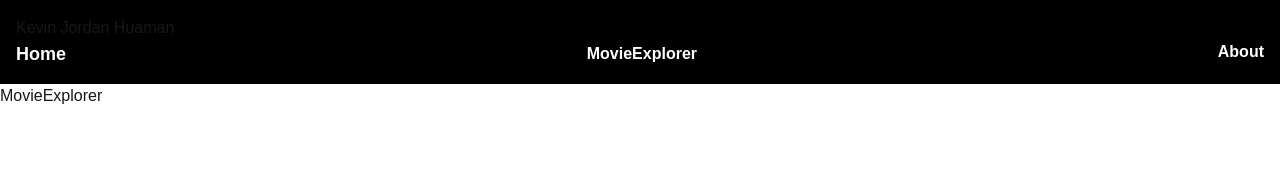
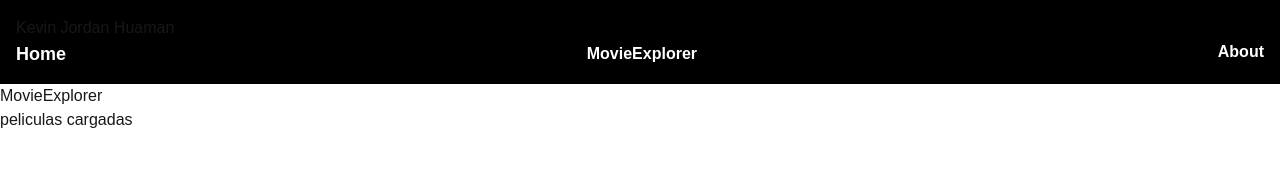
Before and after one commit to KevinJHP19/uf4examenm6, a Next.js app: page /movieexplorer in a window 1280 px wide. Shown: the top 182 px of the page. Built offline with nearby package versions, Linux system fonts and the light colour scheme; no server answers.

Commit message:
llamando a las peliculas populares a la  consola

```diff
--- a/src/app/movieexplorer/page.js
+++ b/src/app/movieexplorer/page.js
@@ -1,6 +1,13 @@
+import Peliculas from "@/miscomponentes/Peliculas";
 export default function MovieExplorer() {
     console.log( "MovieExplorer cargado")
     return (
-        <h1>MovieExplorer</h1>
+        <div>
+            <h1>MovieExplorer</h1>
+        <Peliculas />
+        </div>
+
+
+
     )
 }
--- /dev/null
+++ b/src/miscomponentes/Peliculas.jsx
@@ -0,0 +1,33 @@
+'use client';
+import { useEffect} from 'react';
+export default function Peliculas(){
+    console.log( "Peliculas cargado")
+    const url = "https://api.themoviedb.org/3/movie/popular?language=en-US&page=1"
+    const options = {
+  method: 'GET',
+  headers: {
+    accept: 'application/json',
+    Authorization: 'Bearer eyJhbGciOiJIUzI1NiJ9.eyJhdWQiOiJjZDhkOTgyMWJlZjJiMWU5ZWI2NzkyMjdkNDM1NDliYiIsIm5iZiI6MTc0ODk2MDg5NS42NjgsInN1YiI6IjY4M2YwNjdmYjQ4OTNhYTJiNDY4YTVmMiIsInNjb3BlcyI6WyJhcGlfcmVhZCJdLCJ2ZXJzaW9uIjoxfQ.TeeIbEESy15r8O4QzbIpXJEolvGyDkXa72M0Vv8QBWI'
+  }
+};
+async function peliculaspopulares(){
+    const respuesta = await fetch(url, options)
+    const datos = await respuesta.json()
+    console.log(datos)
+}
+
+
+    useEffect(() => {
+        peliculaspopulares();
+
+
+
+
+    })
+
+    return (
+        <div>
+            <h1>peliculas cargadas</h1>
+        </div>
+    )
+}
```
